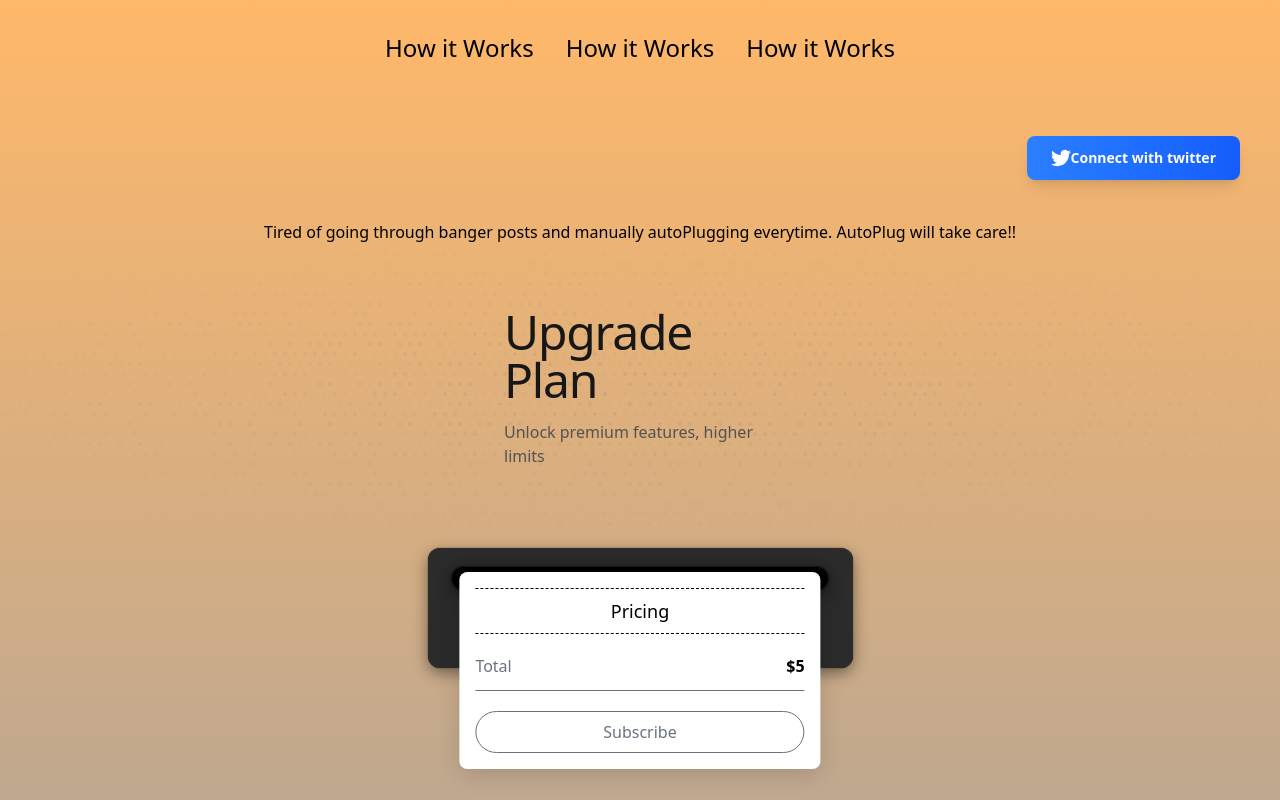
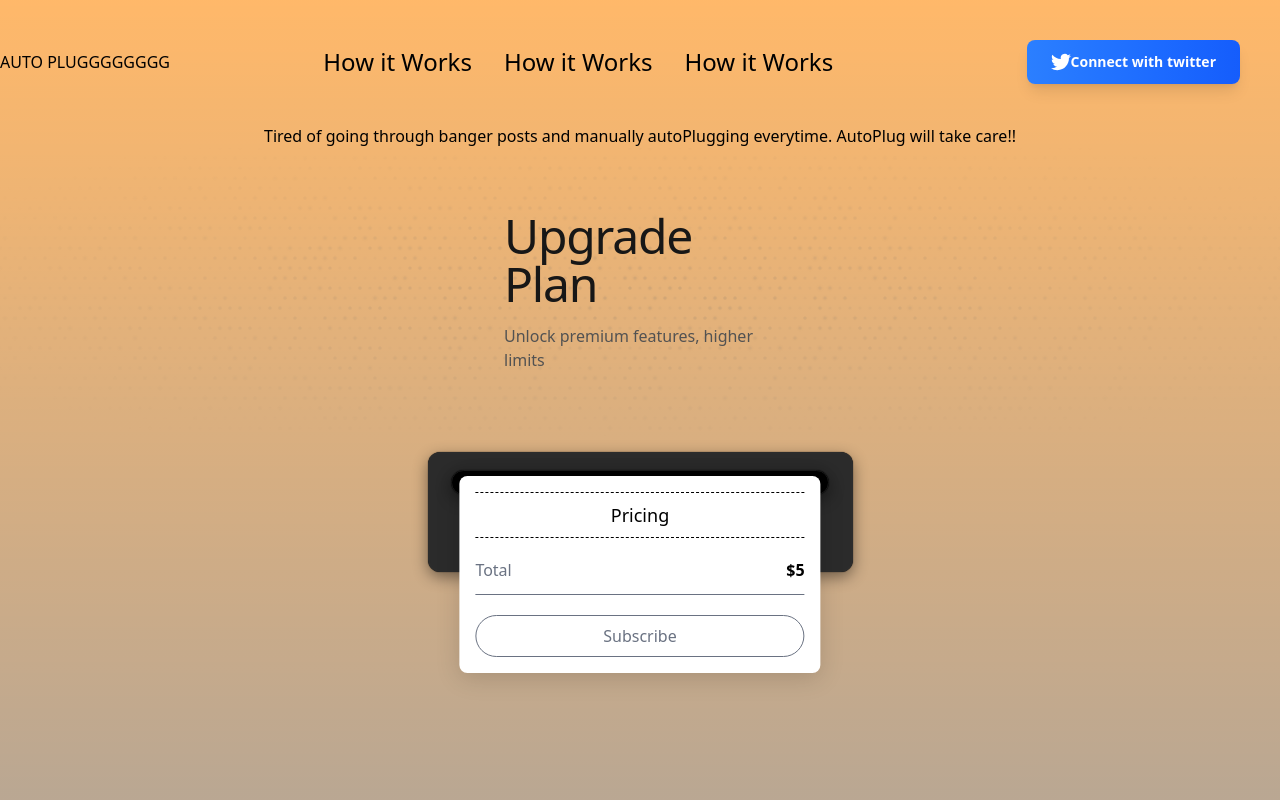
Before and after one commit to TejaswaHinduja/auto-frontend, a Next.js app: page / in a window 1280 px wide. Shown: the top 800 px of the page. Built offline with nearby package versions, Linux system fonts and the light colour scheme.

Commit message:
fixing ui

```diff
--- /dev/null
+++ b/app/dashboard/page.tsx
@@ -0,0 +1,30 @@
+"use client"
+import { useState } from "react"
+
+export function Dashboard() {
+  const [input, setInput] = useState("")
+  const [plugs, setPlugs] = useState<string[]>([])
+
+  const onAddPlug = () => {
+    if (!input.trim()) return
+
+    setPlugs((prev) => [...prev, input])
+    setInput("")
+  }
+
+  return (
+    <div className="flex flex-col justify-center items-center h-screen gap-4">
+      <input className="w-64 h-12 px-3 bg-green-200" placeholder="add plug content"
+        value={input}
+        onChange={(e) => setInput(e.target.value)}/>
+
+      <button onClick={onAddPlug}>Add Plug</button>
+
+      <div>
+        {plugs.map((item, index) => (
+          <div key={index}>{item}</div>
+        ))}
+      </div>
+    </div>
+  )
+}
--- a/app/page.tsx
+++ b/app/page.tsx
@@ -1,9 +1,10 @@
 import Image from "next/image";
 import { Landing } from "./landing/page";
-
+import { Dashboard } from "./dashboard/page";
 export default function Home() {
   return (<div>
-    <Landing/>
+    <Landing></Landing>
+
   </div>
   );
 }
--- a/components/navbar.tsx
+++ b/components/navbar.tsx
@@ -6,7 +6,8 @@
         window.location.href = 'http://localhost:4000/api/auth/twitter';
     }
     return (
-        <div className="flex-row">
+        <div className="flex justify-between items-center">
+            <div>AUTO PLUGGGGGGGG</div>
             <div className="flex items-center justify-center py-8">
             <Link className="px-4 text-2xl" href="#how">How it Works</Link>
             <Link className="px-4 text-2xl"  href="#about">How it Works</Link>
```
